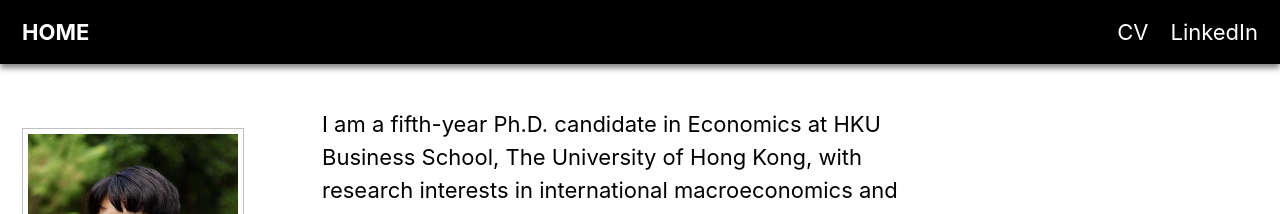
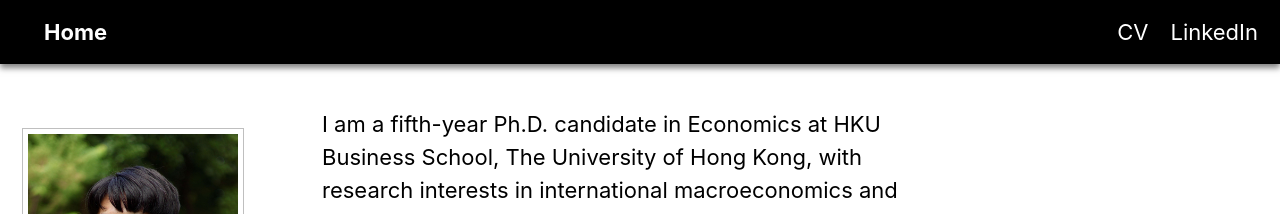
Before and after one commit to yuyuanecon/yuyuanecon.github.io, a Jekyll site: the page built from index.html, in a window 1280 px wide. Shown: the top 214 px of the page. Built offline with Jekyll 4.4.1, drawn with Linux system fonts in a browser that asks for light colours; cached includes are drawn as plain includes; the list of posts is cut into pages by our own code.

Commit message:
Update navigation

```diff
--- a/_config.yml
+++ b/_config.yml
@@ -27,7 +27,7 @@ baseurl                  : # the subpath of your site, e.g. "/blog"
 repository               : "yuyuanecon/yuyuanecon.github.io" # GitHub username/repo-name e.g. "mmistakes/minimal-mistakes"
 teaser                   : # path of fallback teaser image, e.g. "/assets/images/500x300.png"
 logo                     : # path of logo image to display in the masthead, e.g. "/assets/images/88x88.png"
-masthead_title           : "HOME" # overrides the website title displayed in the masthead, use " " for no title
+masthead_title           : "Home" # overrides the website title displayed in the masthead, use " " for no title
 breadcrumbs              : # true, false (default)
 words_per_minute         : 200
 enable_copy_code_button  : # true, false (default)
--- a/_sass/minimal-mistakes/_navigation.scss
+++ b/_sass/minimal-mistakes/_navigation.scss
@@ -217,7 +217,7 @@
 
     &.site-title {
       /*margin-inline-start: 0;*/
-      margin-inline-start: 1em;
+      margin-inline-start: 2em;
       color: $background-color;
       /*color: $muted-text-color;*/
     }
```
